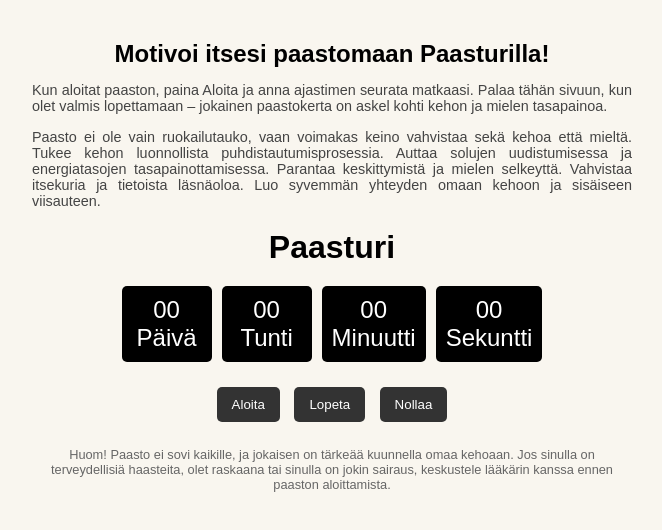
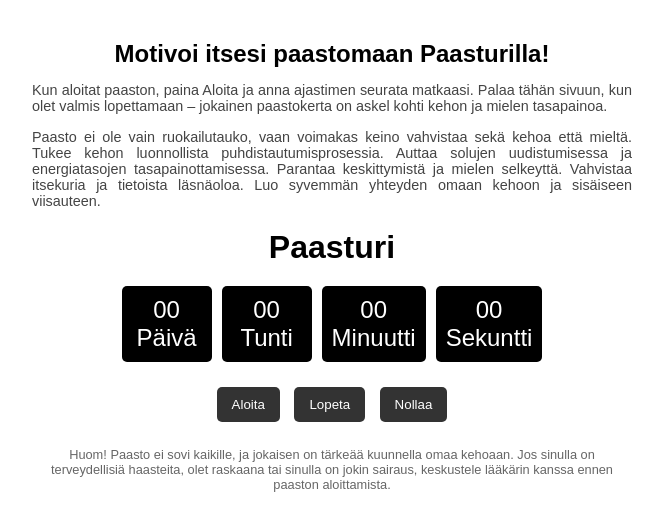
Before and after one commit to Mielenenergia/paasturi, a plain HTML site: page index.html in a window 1280 px wide. Shown: the whole page, without its empty margins (308-970 px from the left). Drawn offline with Linux system fonts and the light colour scheme.

Commit message:
Update style.css

```diff
--- a/style.css
+++ b/style.css
@@ -1,7 +1,7 @@
 
 body {
     font-family: Arial, sans-serif;
-    background-color: #f9f6ef;
+    background-color: transparent;
     text-align: center;
     margin: 0;
     padding: 0;
```
